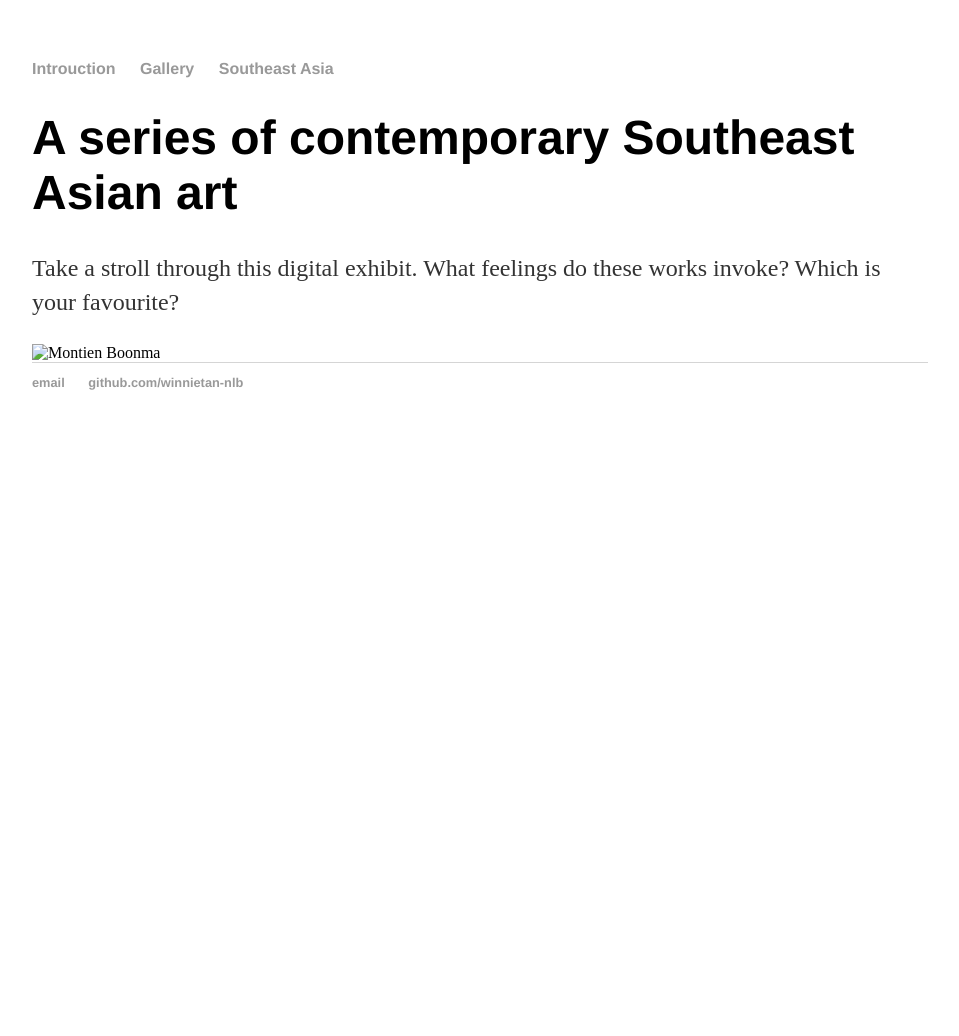
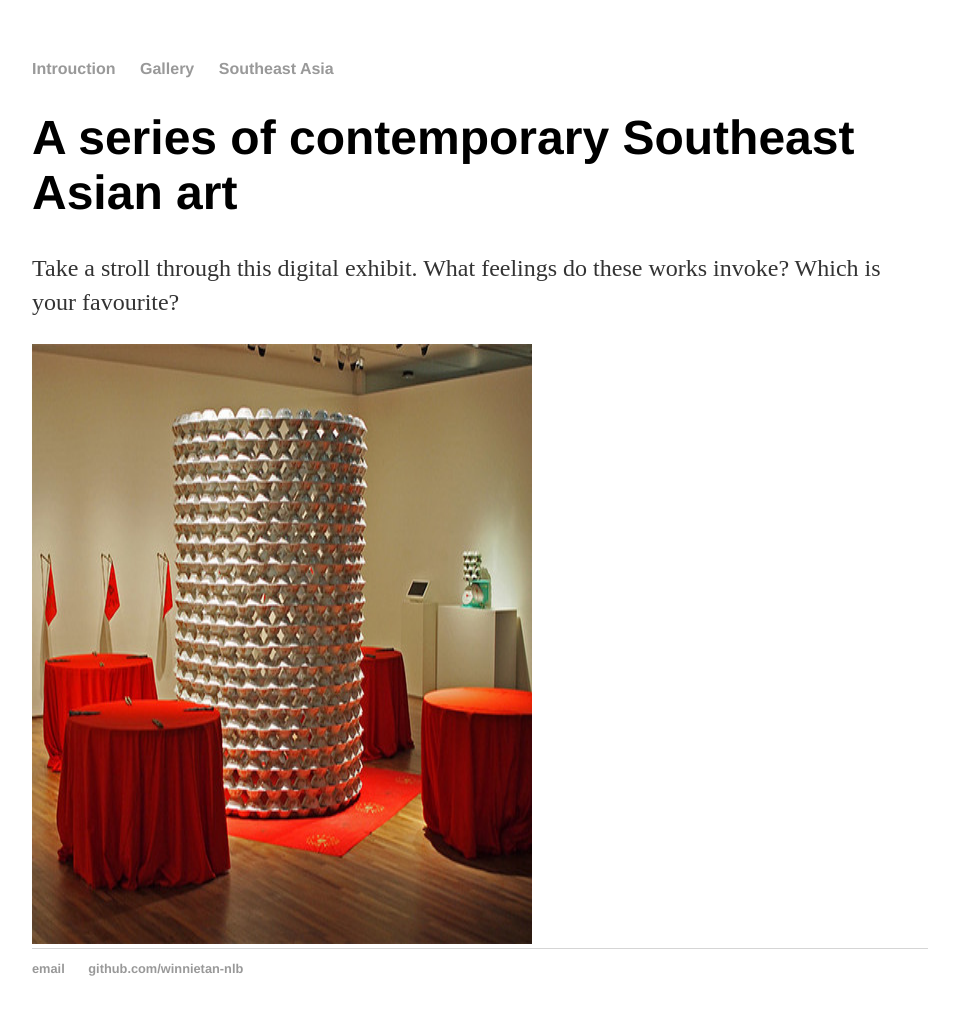
Before and after one commit to winnietan-nlb/final-project.github.io, a Jekyll site: the page built from gallery/index.html, in a window 1280 px wide. Shown: the whole page, without its empty margins (160-1119 px from the left). Built offline with Jekyll 4.4.1, drawn with Linux system fonts in a browser that asks for light colours; before the commit the page ends 900 px from its top, so only the background shows below that.

Commit message:
Update index.html

```diff
--- a/gallery/index.html
+++ b/gallery/index.html
@@ -6,6 +6,6 @@ title: gallery
 	<h1>A series of contemporary Southeast Asian art</h1>
 	<p>Take a stroll through this digital exhibit. What feelings do these works invoke? Which is your favourite?</p>
 
-	<img src="images/montien-boonma-1.jpg" alt="Montien Boonma" width="500" height="600">
+	<img src="/images/montien-boonma-1.jpg" alt="Montien Boonma" width="500" height="600">
 
 </div><!-- /.blurb -->
```
